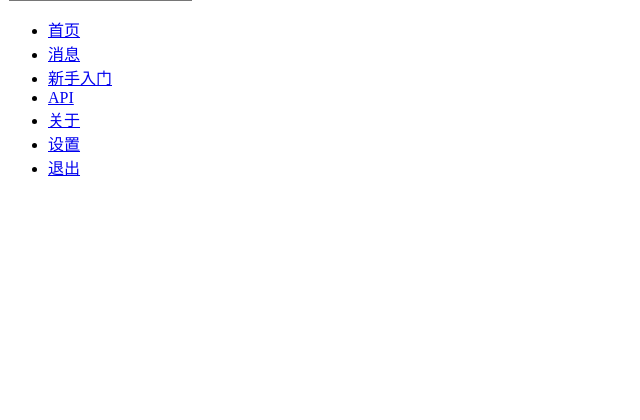
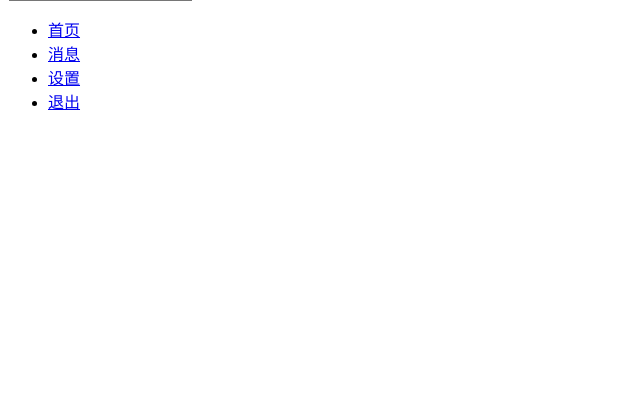
Before and after one commit to invisibleDesigner/Flask_web, a Flask app: template templates/common/header.html in a window 1280 px wide. Shown: the part 332-752 px from the top of the page, without its empty margins (0-640 px from the left). Run offline with Flask 2, Linux system fonts and the light colour scheme; the template is opened without the code that fills it, so the values that code supplies are empty; some libraries are stand-ins or nearby versions.

Commit message:
'update'

```diff
--- a/templates/common/header.html
+++ b/templates/common/header.html
@@ -29,10 +29,6 @@
             </a>
         </li>
 
-        <li><a href="#">新手入门</a></li>
-        <li><a href="#">API</a></li>
-
-        <li><a href="#" target="">关于</a></li>
 
 
         <li><a href="{{ url_for('index.setting') }}">设置</a></li>
```
